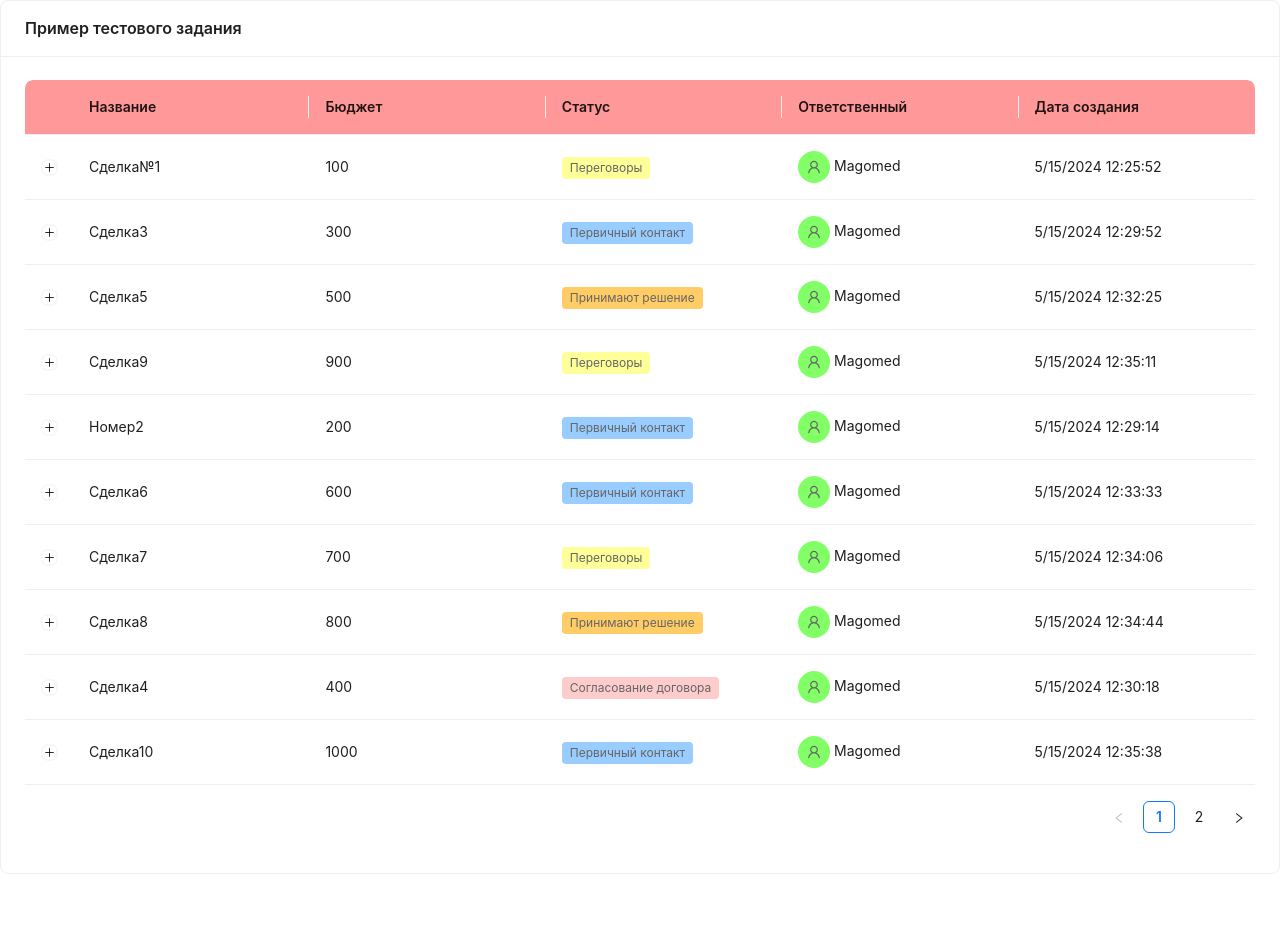
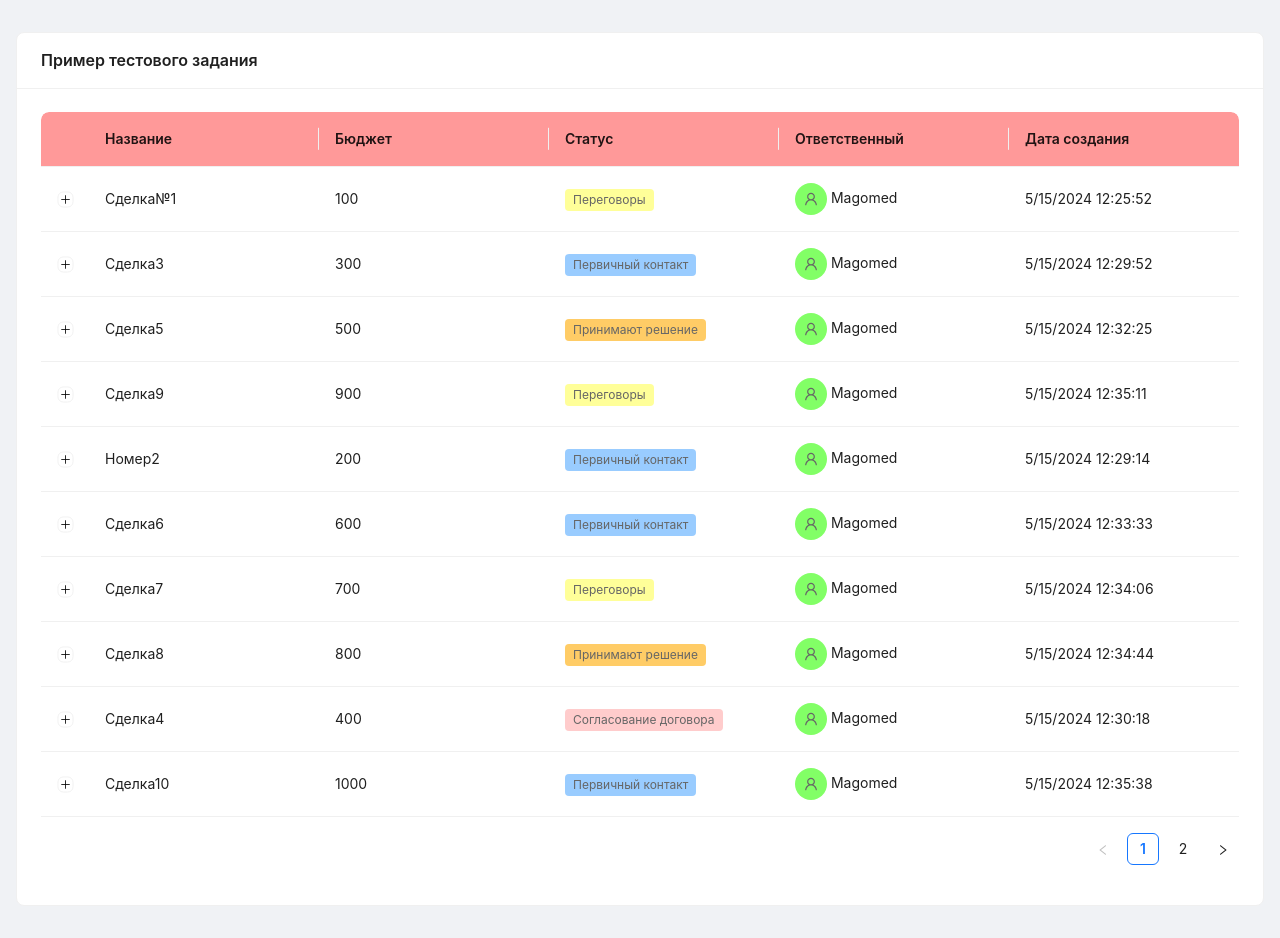
Before and after one commit to user530/rocketsales_frontend, a Vue app: page / in a window 1280 px wide. Before the commit the page ends 874 px from the top, so only its background shows below. Built offline with nearby package versions, Linux system fonts and the light colour scheme.

Commit message:
Main component update + small styling

```diff
--- a/src/App.vue
+++ b/src/App.vue
@@ -1,5 +1,7 @@
 <template>
-  <LeadsTable />
+  <main class="main-content">
+    <LeadsTable />
+  </main>
 </template>
 
 <script lang="ts">
@@ -13,3 +15,11 @@ export default defineComponent({
   },
 });
 </script>
+
+<style scoped>
+.main-content {
+  padding: 2rem 1rem;
+  background-color: #f0f2f5;
+  min-height: 100vh;
+}
+</style>
```
